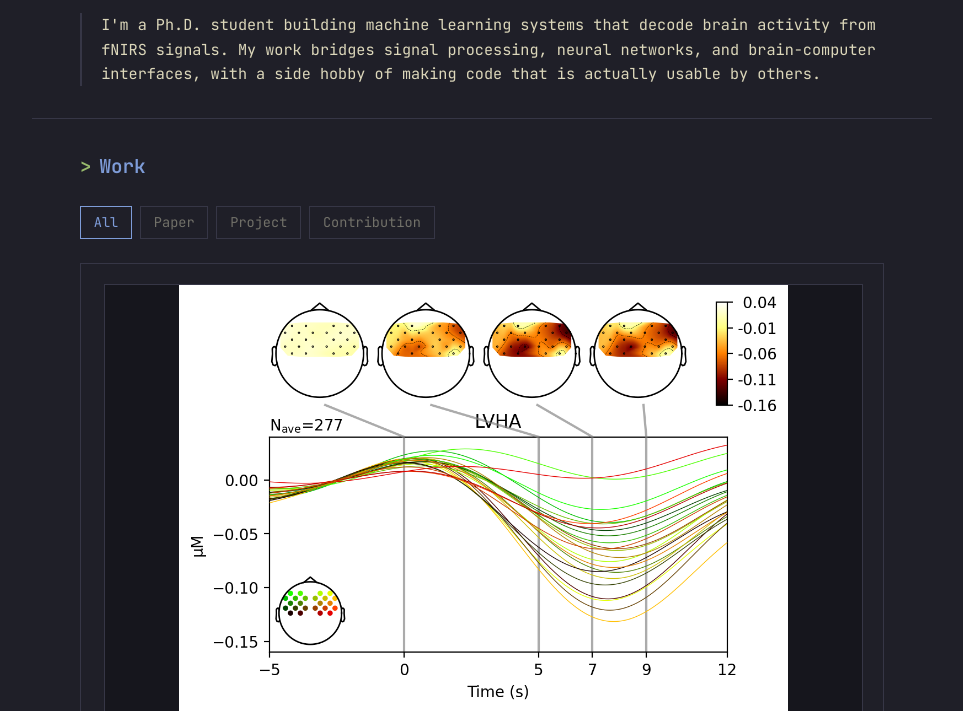
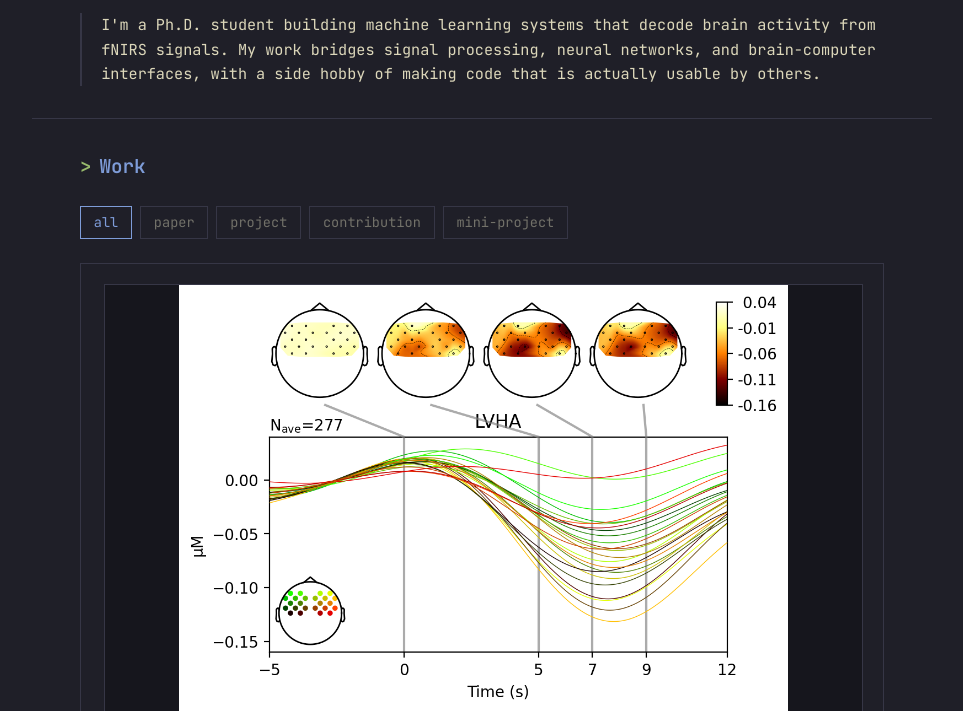
Before and after one commit to Kallemakela/kallemakela.github.io, a website: page index.html in a window 1280 px wide. Shown: the part 89-800 px from the top of the page, without its empty margins (158-1121 px from the left). Drawn offline with Linux system fonts and the light colour scheme.

Commit message:
change filter

```diff
--- a/index.html
+++ b/index.html
@@ -18,10 +18,11 @@
     <section id="work">
         <h1>Work</h1>
         <div id="filter-container" class="filter-container">
-            <button class="filter-btn active" data-filter="all">All</button>
-            <button class="filter-btn" data-filter="paper">Paper</button>
-            <button class="filter-btn" data-filter="project">Project</button>
-            <button class="filter-btn" data-filter="contribution">Contribution</button>
+            <button class="filter-btn active" data-filter="all">all</button>
+            <button class="filter-btn" data-filter="paper">paper</button>
+            <button class="filter-btn" data-filter="project">project</button>
+            <button class="filter-btn" data-filter="contribution">contribution</button>
+            <button class="filter-btn" data-filter="mini-project">mini-project</button>
         </div>
         <div id="work-container" class="work-grid"></div>
     </section>
```
